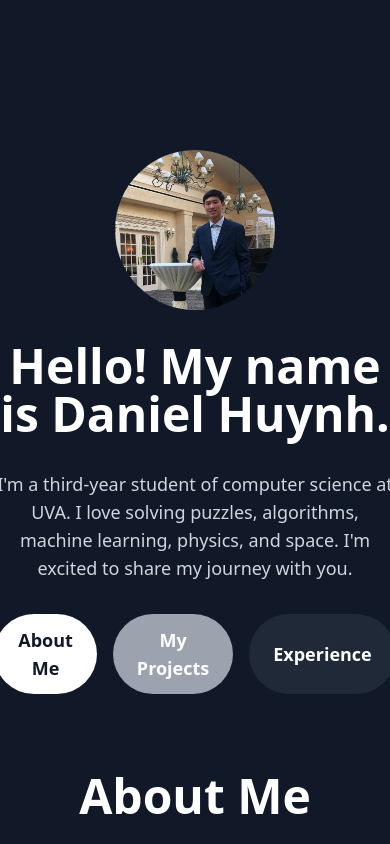
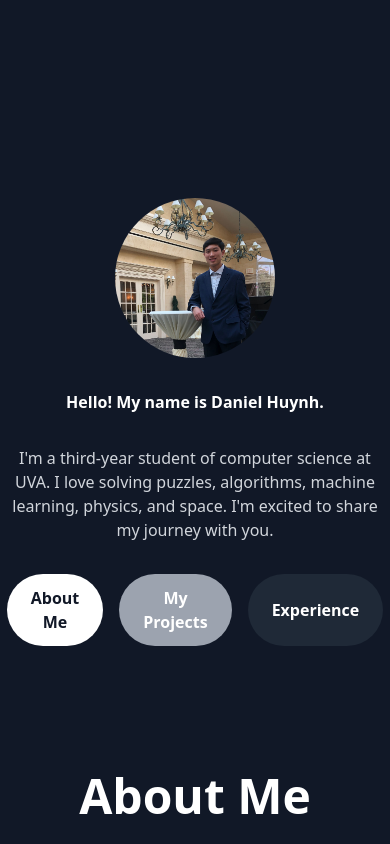
Before and after one commit to danielhuynh0/danielhuynh0.github.io, a React (Create React App) app: page / in a window 390 px wide. Shown: the top 844 px of the page. Built offline with nearby package versions, Linux system fonts and the light colour scheme.

Commit message:
made the page more responsive to smaller screens

```diff
--- a/src/AboutMe.js
+++ b/src/AboutMe.js
@@ -4,7 +4,7 @@ const AboutMe = React.forwardRef((props, ref) => {
     return (
         <section ref={ref}>
             <div className="bg-gray-900 h-screen flex items-center justify-center">
-                <div className="max-w-2xl mx-auto px-4 sm:mt-28 text-center">
+                <div className="max-w-2xl mx-auto px-4 lg:mt-8 md:mt-12 sm:mt-32 text-center">
                     <h1 className="text-5xl font-bold text-white mb-8">About Me</h1>
                     <p className="text-lg text-gray-300 mb-8">
                         I was born in Philadelphia, Pennsylvania. I have spent most of my life in the Philadelphia area, as I graduated from Phoenixville Area High School with Distinguished Honors with the class of 2021. My family immigrated from Vietnam as refugees shortly before I was born, and I am proudly the first of my extended family to be born in the United States, hoping to carry on their legacy.
--- a/src/Projects.js
+++ b/src/Projects.js
@@ -72,7 +72,7 @@ const Projects = React.forwardRef((props, ref) => {
 
       const Portfolio = () => (
           <div>
-            <div className="max-w-6xl mx-auto px-4 sm:mt-32">
+            <div className="max-w-6xl mx-auto px-4 lg:mt-8 md:mt-12 sm:mt-32">
               <h1 className="text-5xl font-bold text-white mb-12 text-center">Projects</h1>
               <div className="grid grid-cols-1 md:grid-cols-1 lg:grid-cols-2 gap-14">
                 {projects.map((project) => (
--- a/src/StartPage.js
+++ b/src/StartPage.js
@@ -24,35 +24,35 @@ const StartPage = () => {
                         alt="Profile Picture"
                         className="rounded-full w-40 h-40 object-cover mx-auto mb-8"
                     />
-                    <h1 className="text-5xl font-bold text-white mb-8">Hello! My name is Daniel Huynh.</h1>
-                    <p className="text-lg text-gray-300 mb-8">
+                    <h1 className="lg:text-5xl md:text-5xl sm:text-xl font-bold text-white mb-8">Hello! My name is Daniel Huynh.</h1>
+                    <p className="lg:text-lg md:text-lg sm:text-md text-gray-300 mb-8">
                         I'm a third-year student of computer science at UVA.
                         I love solving puzzles, algorithms, machine learning, physics, and space. I'm excited to share my journey with you.
                     </p>
                     <div className="flex justify-center">
                         <button
                             onClick={handleClickAbout}
-                            className="bg-white text-gray-900 hover:bg-gray-100 rounded-full px-6 py-3 text-lg font-semibold mr-4"
+                            className="bg-white text-gray-900 hover:bg-gray-100 rounded-full px-6 py-3 lg:text-lg sm:text-sm font-semibold mr-4"
                         >
                             About Me
                         </button>
                         <button
                             onClick={handleClickProjects}
-                            className="bg-gray-400 text-white hover:bg-gray-500 rounded-full px-6 py-3 text-lg font-semibold mr-4"
+                            className="bg-gray-400 text-white hover:bg-gray-500 rounded-full px-6 py-3 lg:text-lg md:text-md sm:text-sm font-semibold mr-4"
                         >
                             My Projects
                         </button>
                         <button
                             onClick={handleClickProjects}
-                            className="bg-gray-800 text-white hover:bg-gray-500 rounded-full px-6 py-3 text-lg font-semibold"
+                            className="bg-gray-800 text-white hover:bg-gray-500 rounded-full px-6 py-3 lg:text-lg md:text-md sm:text-sm font-semibold"
                         >
                             Experience
                         </button>
                     </div>
                 </div>
             </div>
-            <AboutMe ref={aboutMeRef} />
-            <Projects ref={projectsRef}/>
+            <AboutMe ref={aboutMeRef} className='mb-8'/>
+            <Projects ref={projectsRef} className='mb-8'/>
         </div>
     );
 }
```
Also changed, not shown: 13 other files (tests, documents, lock files or other folders).
